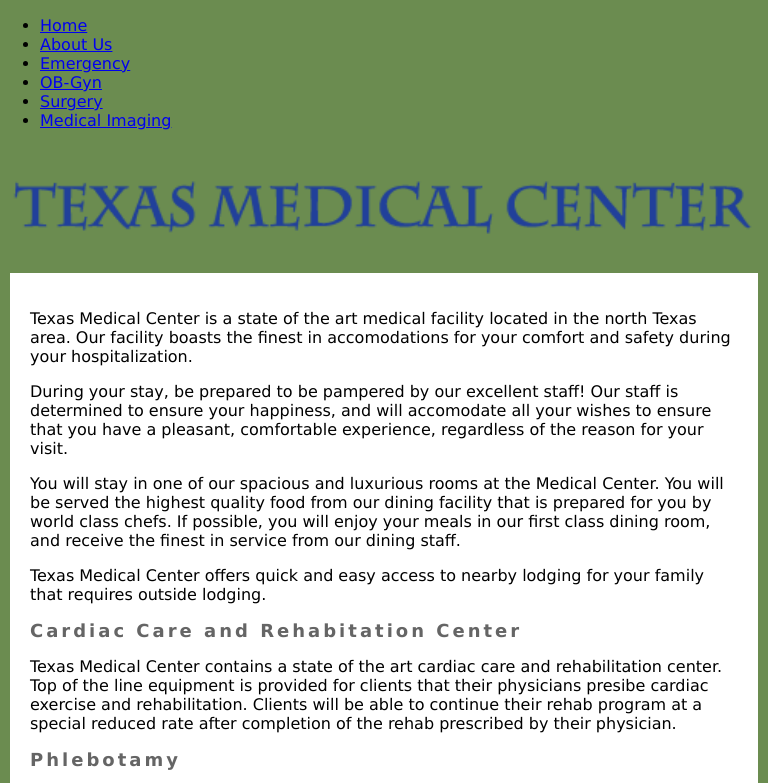
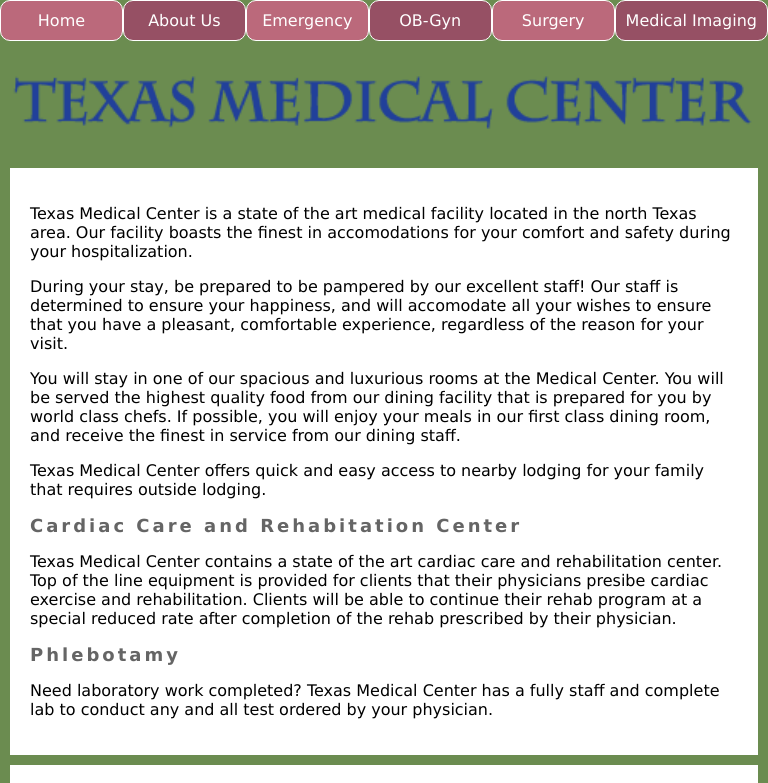
Before and after one commit to rla999/WebDev-Project-8-Modern, a plain HTML site: page index.html in a window 768 px wide. Shown: the top 783 px of the page. Drawn offline with Linux system fonts and the light colour scheme.

Commit message:
Mobile styling

```diff
--- a/css/styles.css
+++ b/css/styles.css
@@ -40,10 +40,70 @@ aside > div {
   margin: 10px 0;
 }
 
-/* aside {
-  background-color: #fff;
+aside {
+  /* background-color: #fff; */
   margin: 0 10px 10px;
   padding: 20px;
-} */
+}
 
 /* Main end */
+
+/* Navigation */
+
+.horizontal ul {
+  display: flex;
+  flex-direction: column;
+  list-style: none;
+  margin: 0;
+  padding: 0;
+}
+
+.horizontal li {
+  width: 100%;
+}
+
+.horizontal a {
+  background: #415234;
+  border: 1px solid #000;
+  color: #fff;
+  display: block;
+  padding: 10px;
+  text-align: center;
+  text-decoration: none;
+  white-space: nowrap;
+}
+
+.horizontal a:hover {
+  background: #fff;
+  color: #415234;
+}
+/* Navigation end */
+
+@media screen and (min-width: 768px) {
+  .horizontal ul {
+    /* border: 1px solid yellow; */
+    flex-direction: row;
+    /* flex-wrap: wrap; */
+  }
+}
+
+@media screen and (max-width: 768px) {
+  .horizontal a {
+    background: #bb697b;
+    border: 1px solid #fff;
+    border-radius: 10px;
+  }
+
+  .horizontal li:nth-child(even) a {
+    background: #965064;
+  }
+
+  .horizontal li a:hover {
+    background: #fff;
+    color: #965064;
+  }
+
+  .horizontal li:last-child a {
+    border-bottom: 1px solid #fff;
+  }
+}
```
